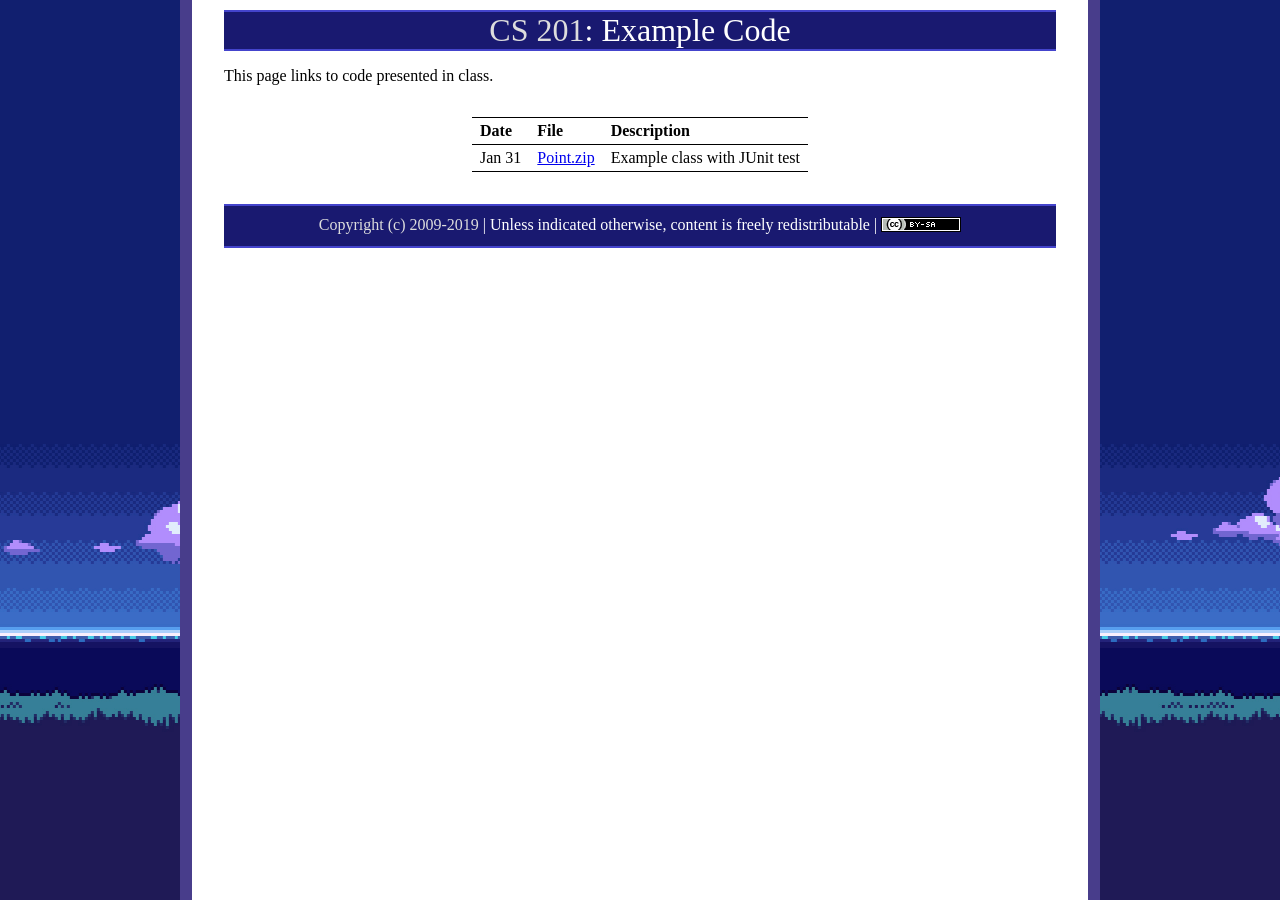
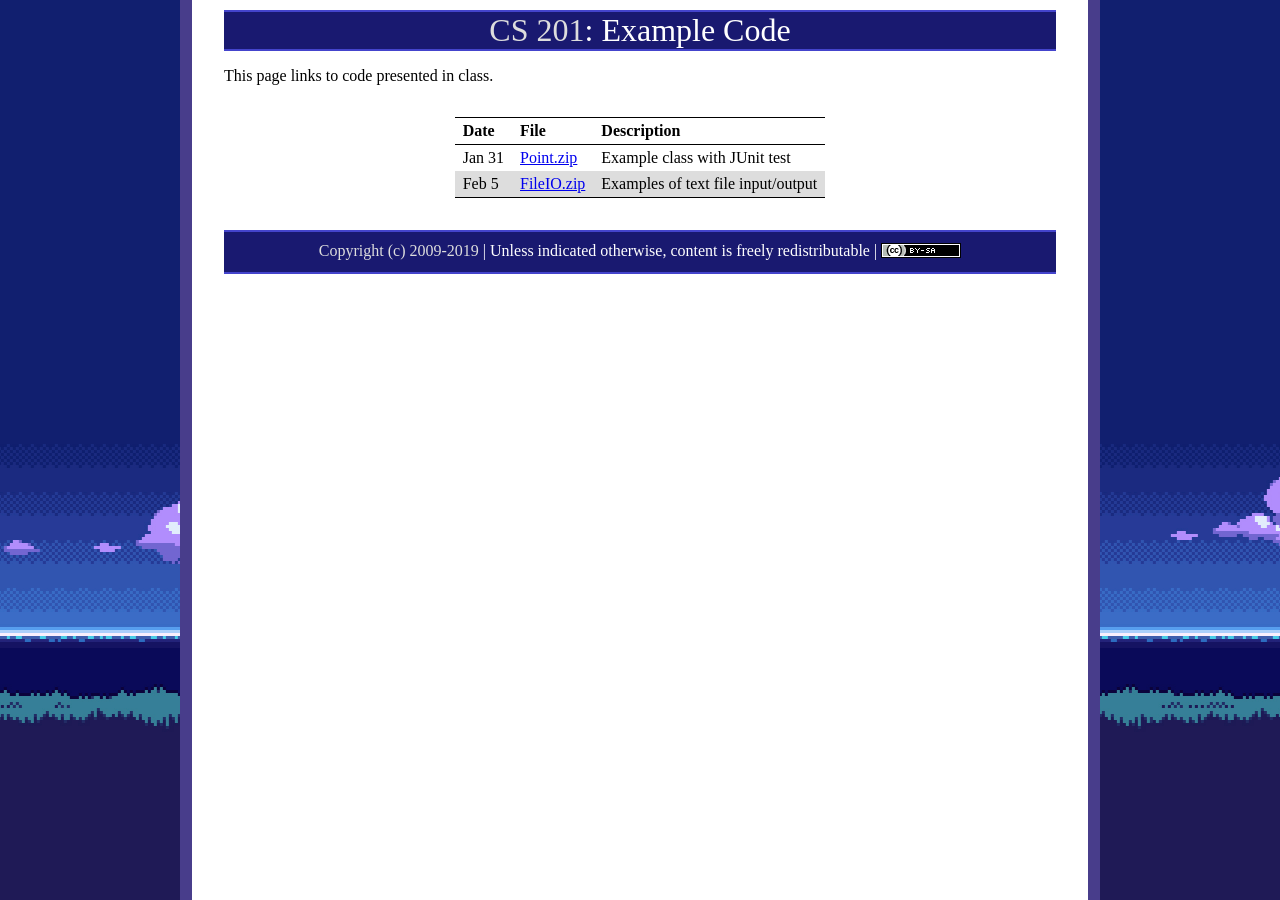
Before and after one commit to ycpcs/cs201-spring2019, a Jekyll site: the page built from examples/index.md, in a window 1280 px wide. Built offline with Jekyll 4.4.1, drawn with Linux system fonts in a browser that asks for light colours.

Commit message:
post FileIO.zip, move old programs out of the way

```diff
--- a/examples/index.md
+++ b/examples/index.md
@@ -8,6 +8,7 @@ This page links to code presented in class.
 Date | File | Description
 ---- | ---- | -----------
 Jan 31 | [Point.zip](Point.zip) | Example class with JUnit test
+Feb 5 | [FileIO.zip](FileIO.zip) | Examples of text file input/output
 
 <!--
 Aug 31 | [Employee](Employee.zip) | Example Employee class, JUnit test
```
Also changed, not shown: 22 other files.
